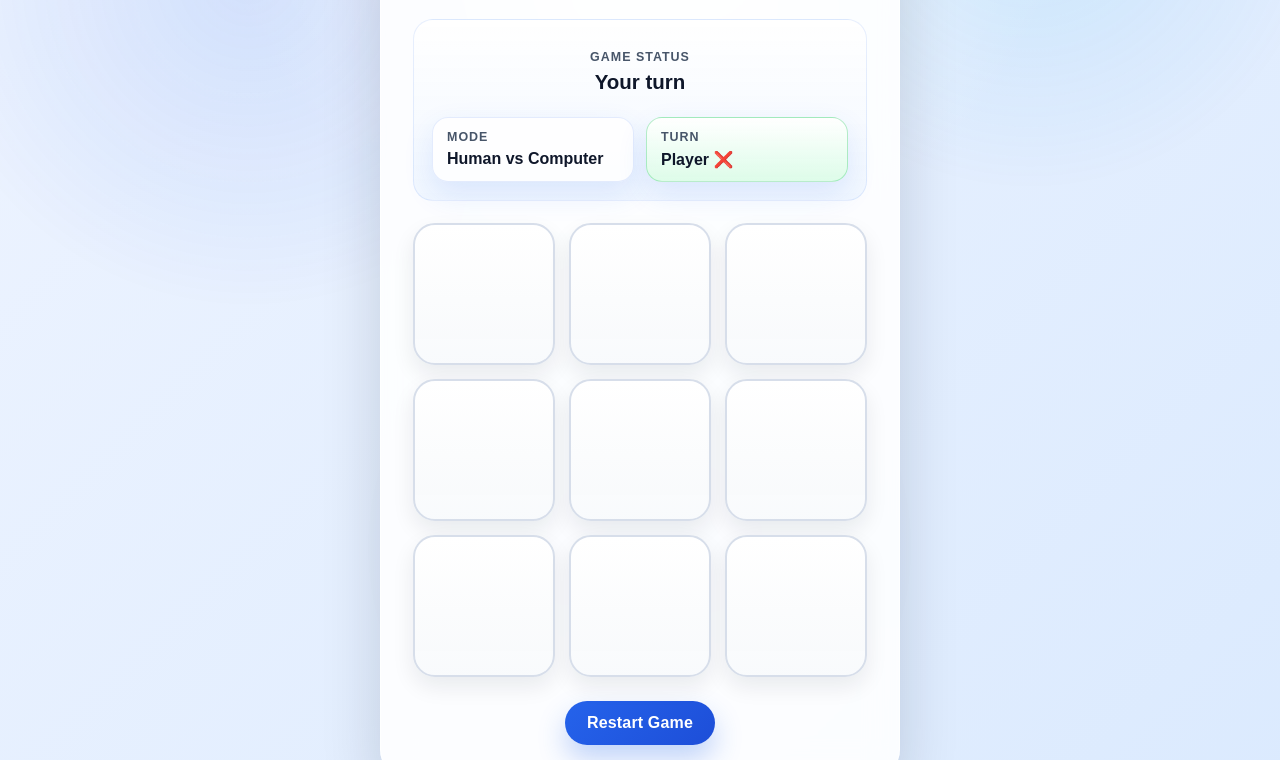
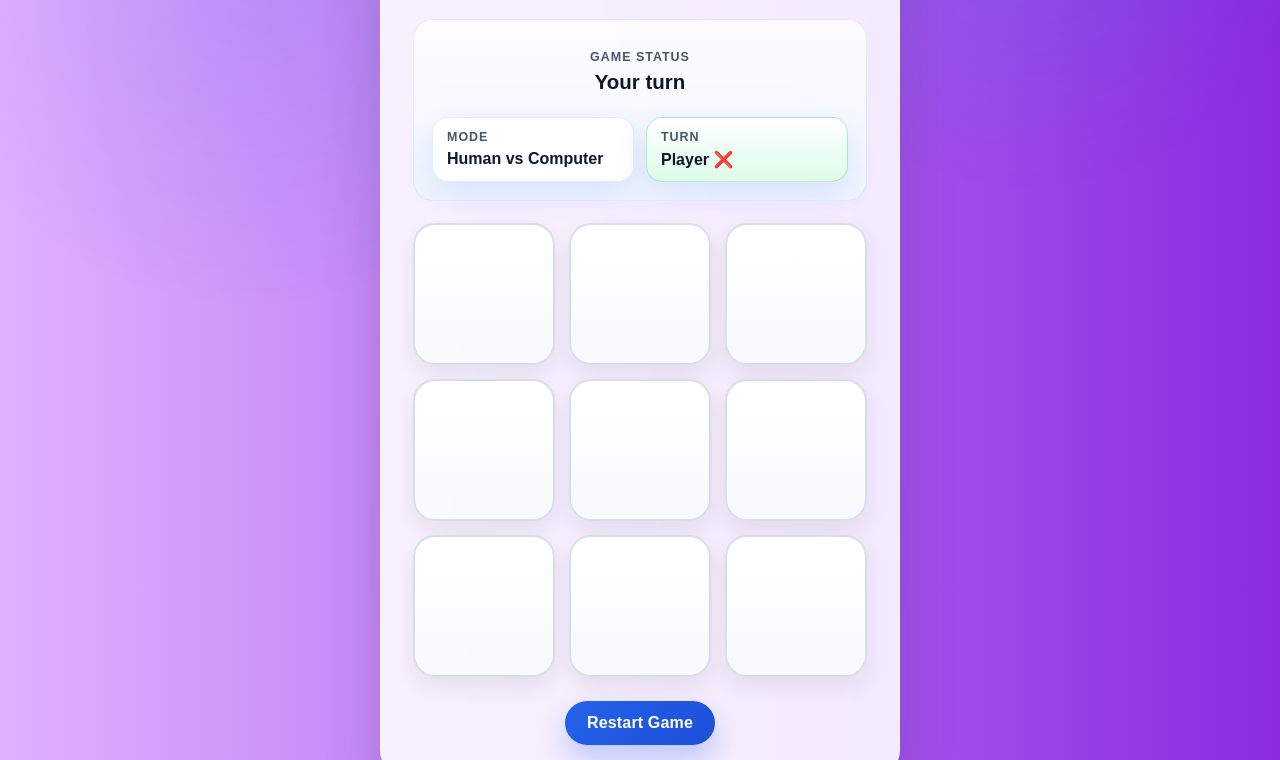
Before and after one commit to mitthalmotors/tictactoe, a plain HTML site: page index.html in a window 1280 px wide. Shown: the part 172-932 px from the top of the page. Drawn offline with Linux system fonts and the light colour scheme.

Commit message:
autoagent: apply requested changes

```diff
--- a/styles.css
+++ b/styles.css
@@ -32,8 +32,7 @@ body {
   font-family: Arial, Helvetica, sans-serif;
   color: var(--text);
   background:
-    radial-gradient(circle at top, rgba(255, 255, 255, 0.95), transparent 38%),
-    linear-gradient(135deg, var(--bg), var(--bg-accent));
+    linear-gradient(to right, #e0b0ff, #8a2be2);
 }
 
 body::before {
```
